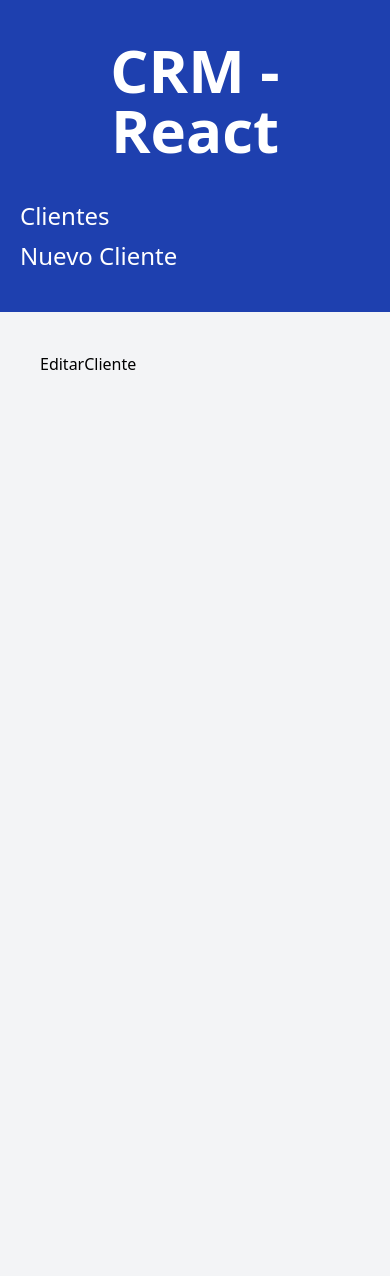
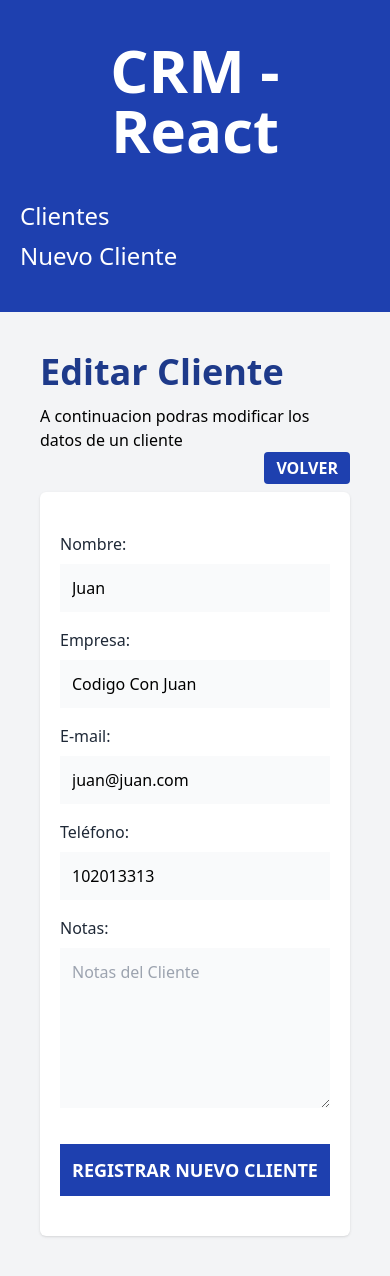
Before and after one commit to Lostovayne/Administracion-de-Clientes---React-ROUTER---Tailwind--Json-server, a React (Vite) app: page /clientes/1/editar in a window 390 px wide. Before the commit the page ends 844 px from the top, so only its background shows below. Built offline with nearby package versions, Linux system fonts and the light colour scheme; data requests are answered from the project's data file.

Commit message:
Agregado editar cliente

```diff
--- a/db.json
+++ b/db.json
@@ -42,6 +42,22 @@
       "telefono": "+56956041663",
       "notas": "cccccccccccccccc",
       "id": 6
+    },
+    {
+      "nombre": "sadsad",
+      "empresa": "ssss",
+      "email": "mkjk@gmail.com",
+      "telefono": "98665656",
+      "notas": "sxdddd",
+      "id": 7
+    },
+    {
+      "nombre": "clientenuevo",
+      "empresa": "chile",
+      "email": "mail@mail.com",
+      "telefono": "956241564656",
+      "notas": "hola mundop",
+      "id": 8
     }
   ]
 }
--- a/src/Componentes/Formulario.jsx
+++ b/src/Componentes/Formulario.jsx
@@ -11,6 +11,7 @@ const Formulario = ({ cliente }) => {
 					className='mt-2 block w-full p-3 bg-gray-50'
 					placeholder='Nombre del Cliente'
 					name='nombre'
+					defaultValue={cliente?.nombre}
 				/>
 			</div>
 			<div className='mb-4'>
@@ -23,6 +24,7 @@ const Formulario = ({ cliente }) => {
 					className='mt-2 block w-full p-3 bg-gray-50'
 					placeholder='Empresa del Cliente'
 					name='empresa'
+					defaultValue={cliente?.empresa}
 				/>
 			</div>
 
@@ -36,6 +38,7 @@ const Formulario = ({ cliente }) => {
 					className='mt-2 block w-full p-3 bg-gray-50'
 					placeholder='Email del Cliente'
 					name='email'
+					defaultValue={cliente?.email}
 				/>
 			</div>
 
@@ -49,6 +52,7 @@ const Formulario = ({ cliente }) => {
 					className='mt-2 block w-full p-3 bg-gray-50'
 					placeholder='Teléfono del Cliente'
 					name='telefono'
+					defaultValue={cliente?.telefono}
 				/>
 			</div>
 
@@ -63,6 +67,7 @@ const Formulario = ({ cliente }) => {
 					className='mt-2 block w-full p-3 bg-gray-50 h-40 align-self'
 					placeholder='Notas del Cliente'
 					name='notas'
+					defaultValue={cliente?.notas}
 				/>
 			</div>
 		</>
--- a/src/main.jsx
+++ b/src/main.jsx
@@ -5,7 +5,10 @@ import ReactDOM from 'react-dom/client'
 import { RouterProvider, createBrowserRouter } from 'react-router-dom'
 import { ErrorPage } from './Componentes'
 import './index.css'
-import EditarCliente, { loader as editarClienteLoader } from './pages/EditarCliente'
+import EditarCliente, {
+	action as editarClienteAction,
+	loader as editarClienteLoader,
+} from './pages/EditarCliente'
 import { loader as clienteLoader } from './pages/Home/Home'
 import { action as nuevoClienteAction } from './pages/NuevoCliente'
 
@@ -24,12 +27,14 @@ const router = createBrowserRouter([
 				path: '/clientes/nuevo',
 				element: <NuevoCliente />,
 				action: nuevoClienteAction,
+				errorElement: <ErrorPage />,
 			},
 			{
 				path: '/clientes/:clienteId/editar',
 				element: <EditarCliente />,
 				loader: editarClienteLoader,
 				errorElement: <ErrorPage />,
+				action: editarClienteAction,
 			},
 		],
 	},
--- a/src/pages/EditarCliente.jsx
+++ b/src/pages/EditarCliente.jsx
@@ -1,3 +1,5 @@
+import { Form, useLoaderData, useNavigate } from 'react-router-dom'
+import { Formulario } from '../Componentes'
 import { obtenerCliente } from '../data'
 
 export async function loader({ params }) {
@@ -12,7 +14,60 @@ export async function loader({ params }) {
 	return cliente
 }
 
+export async function action({ request, params }) {
+	const formData = await request.formData()
+	const datos = Object.fromEntries(formData)
+	const errores = []
+	const email = formData.get('email')
+
+	//Validaciones
+	let regex = new RegExp(
+		"([!#-'*+/-9=?A-Z^-~-]+(.[!#-'*+/-9=?A-Z^-~-]+)*|\"([]!#-[^-~ \t]|(\\[\t -~]))+\")@([!#-'*+/-9=?A-Z^-~-]+(.[!#-'*+/-9=?A-Z^-~-]+)*|[[\t -Z^-~]*])"
+	)
+	if (!regex.test(email)) {
+		errores.push('El email no es valido')
+	}
+	//Validando que todos los campos del objeto tengan algo
+	if (Object.values(datos).includes('')) {
+		errores.push('Todos los campos son obligatorios')
+	}
+	// Retornar errores
+	if (Object.keys(errores).length) {
+		return errores
+	}
+	//Actualizar el cliente
+	await agregarCliente(datos)
+	return redirect('/')
+}
+
 const EditarCliente = () => {
-	return <div>EditarCliente</div>
+	const navigate = useNavigate()
+	const cliente = useLoaderData()
+	return (
+		<>
+			<h1 className='font-black text-4xl text-blue-900'>Editar Cliente</h1>
+			<p className='mt-3'>A continuacion podras modificar los datos de un cliente</p>
+
+			<div className='flex justify-end'>
+				<button
+					className='bg-blue-800 text-white px-3 py-1 font-bold uppercase rounded'
+					onClick={() => navigate('/')}>
+					Volver
+				</button>
+			</div>
+			<div className='bg-white shadow rounded-md  md:w-3/4  mx-auto px-5 py-10 mt-2 '>
+				{/* {errores?.length && errores.map((error, i) => <Error key={i}> {error} </Error>)} */}
+
+				<Form method='POST' noValidate>
+					<Formulario cliente={cliente} />
+					<input
+						type='submit'
+						className='w-full mt-5 p-3  uppercase bg-blue-800 font-bold text-white text-lg'
+						value='Registrar nuevo cliente'
+					/>
+				</Form>
+			</div>
+		</>
+	)
 }
 export default EditarCliente
```
